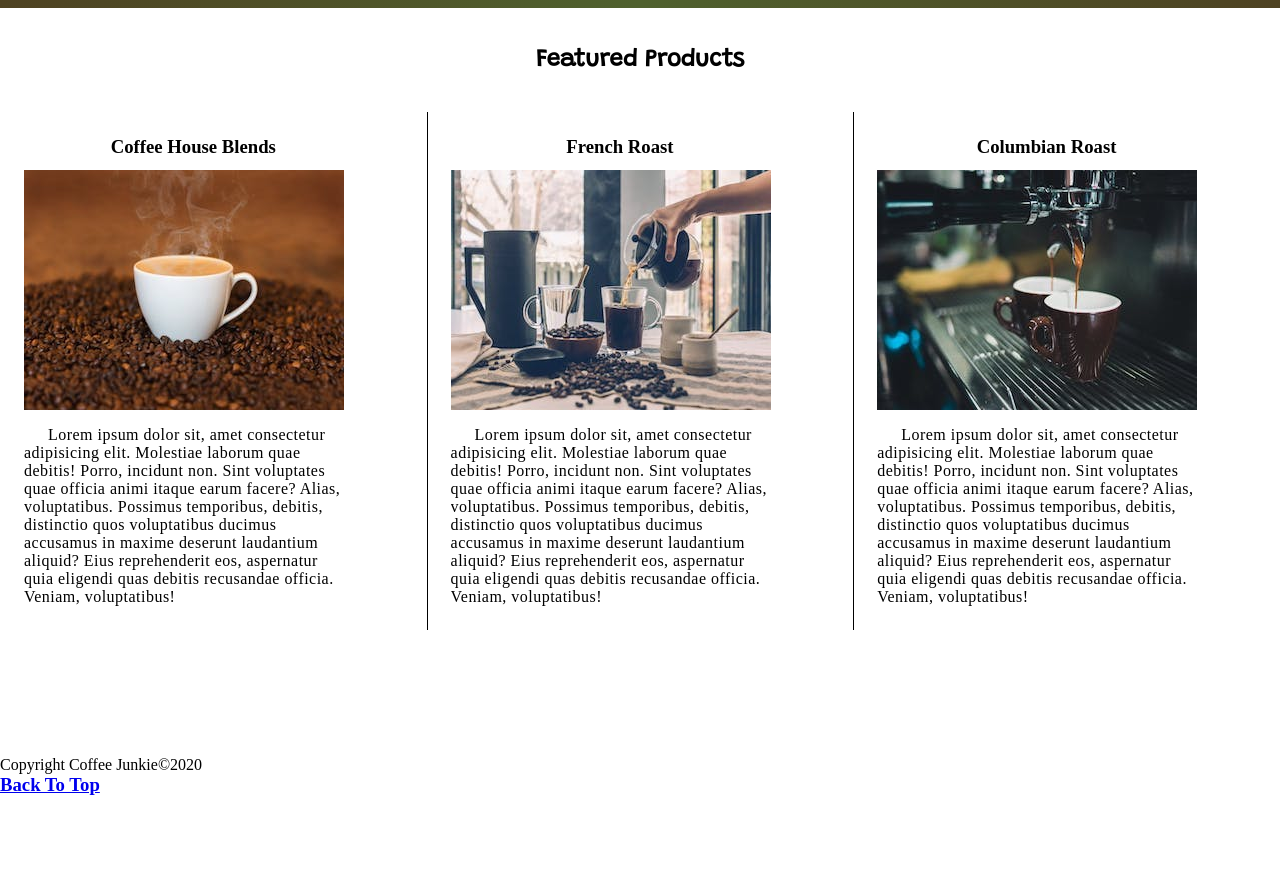
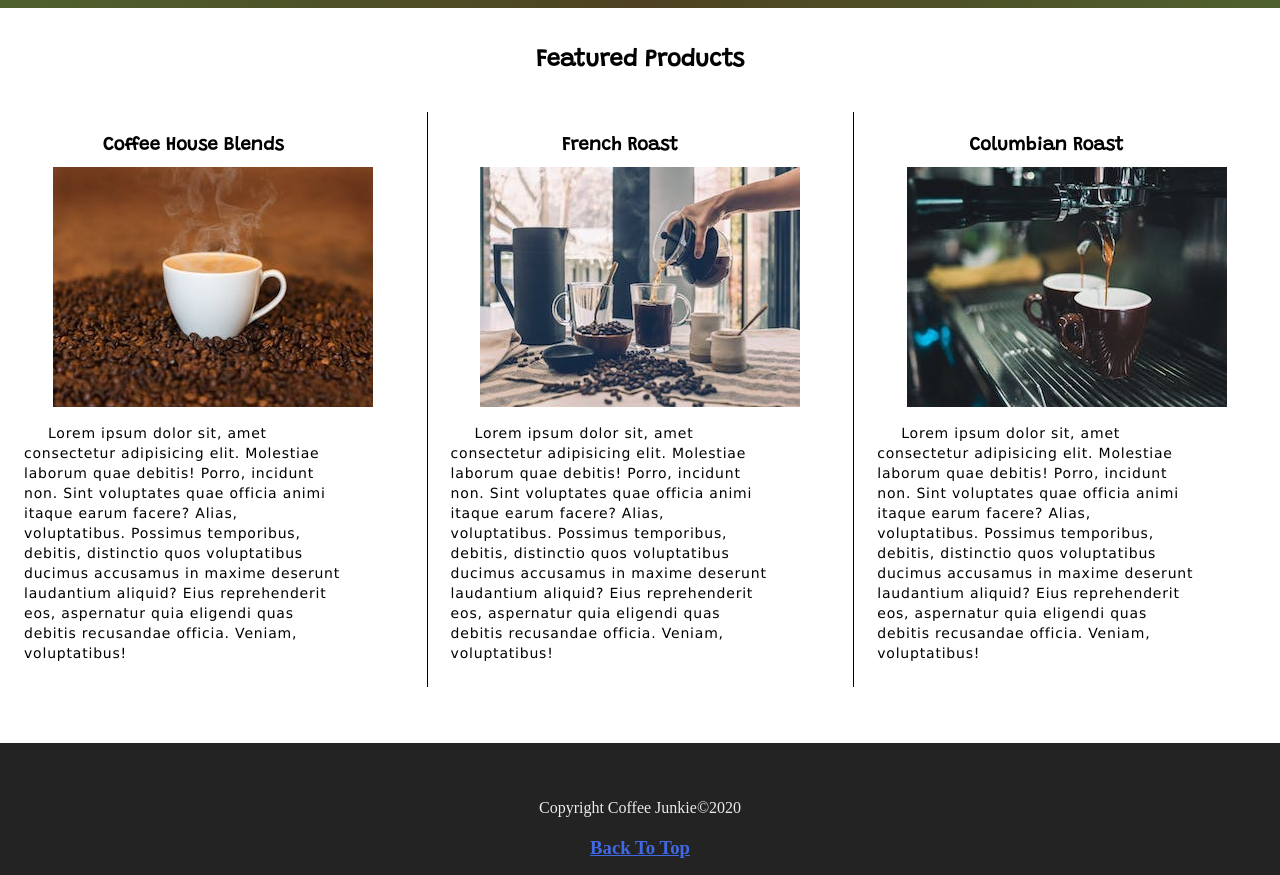
Before and after one commit to etblink/Coffee-Junkie-tutorial, a plain HTML site: page index.html in a window 1280 px wide. Shown: the part 722-1597 px from the top of the page. Before the commit the page ends 1518 px from the top, so only its background shows below. Drawn offline with Linux system fonts and the light colour scheme.

Commit message:
Added the footer and am trying to make website responsive

```diff
--- a/CSS/style.css
+++ b/CSS/style.css
@@ -11,6 +11,9 @@ Global Variables
 }
 :root {
   --ff-title: "Grandstander", cursive;
+}
+.details {
+  display: none;
 }
 /*
 =======================
@@ -39,9 +42,9 @@ nav {
   height: 10px;
   background: linear-gradient(
     to right,
+    rgb(79, 97, 46),
     rgb(78, 66, 34),
-    rgb(79, 97, 46),
-    rgb(78, 66, 34)
+    rgb(79, 97, 46)
   );
 }
 /*
@@ -56,6 +59,14 @@ Products
 }
 .product-card {
   padding: 1.5rem;
+  text-align: center;
+}
+@media screen and (min-width: 768px) {
+  .product-card {
+    box-shadow: 1px 0px;
+    float: left;
+    width: 50%;
+  }
 }
 @media screen and (min-width: 992px) {
   .product-card {
@@ -67,16 +78,40 @@ Products
 .product-title {
   text-align: center;
   transform: translateX(-20px);
+  font-family: var(--ff-title);
 }
 .product-img {
   padding: 0.75rem 0;
 }
 .product-text {
-    letter-spacing: 0.03rem;
+  font-family: "Lucida Sans", "Lucida Sans Regular", "Lucida Grande",
+    "Lucida Sans Unicode", Geneva, Verdana, sans-serif;
+  font-size: 0.875rem;
+  letter-spacing: 0.05rem;
+  line-height: 1.25rem;
   width: 25vw;
   min-width: 300px;
   text-indent: 1.5rem;
+  text-align: left;
 }
-.details {
-    display: none;
+.last-paragraph {
+  margin-bottom: 3.5rem;
 }
+/*
+=======================
+Footer
+=======================
+*/
+.copyright {
+  display: inline-block;
+  margin: 3.5rem 0 1rem 0;
+}
+.copyright-container {
+  text-align: center;
+  color: rgb(235, 235, 235);
+  background: rgb(35, 35, 35);
+  padding-bottom: 1rem;
+}
+a {
+  color: royalblue;
+}
--- a/index.html
+++ b/index.html
@@ -101,7 +101,7 @@
             alt="Columbian Roast img"
             class="product-img"
           />
-          <p class="product-text">
+          <p class="product-text last-paragraph">
             Lorem ipsum dolor sit, amet consectetur adipisicing elit. Molestiae
             laborum quae debitis! Porro, incidunt non. Sint voluptates quae
             officia animi itaque earum facere? Alias, voluptatibus. Possimus
@@ -119,17 +119,13 @@
       </article>
       <!-- End of Products -->
     </section>
-    <br />
-    <br />
-    <br />
-    <br />
-    <br />
-    <br />
-    <br />
-    <span>Copyright Coffee Junkie&copy;2020</span>
-    <br />
-    <h3>
-      <a href="#top">Back To Top</a>
-    </h3>
+    <footer>
+      <div class="copyright-container">
+        <span class="copyright">Copyright Coffee Junkie&copy;2020</span>
+        <h3>
+          <a href="#top">Back To Top</a>
+        </h3>
+      </div>
+    </footer>
   </body>
 </html>
```
Lines whose indentation alone changed are shown as unchanged.
